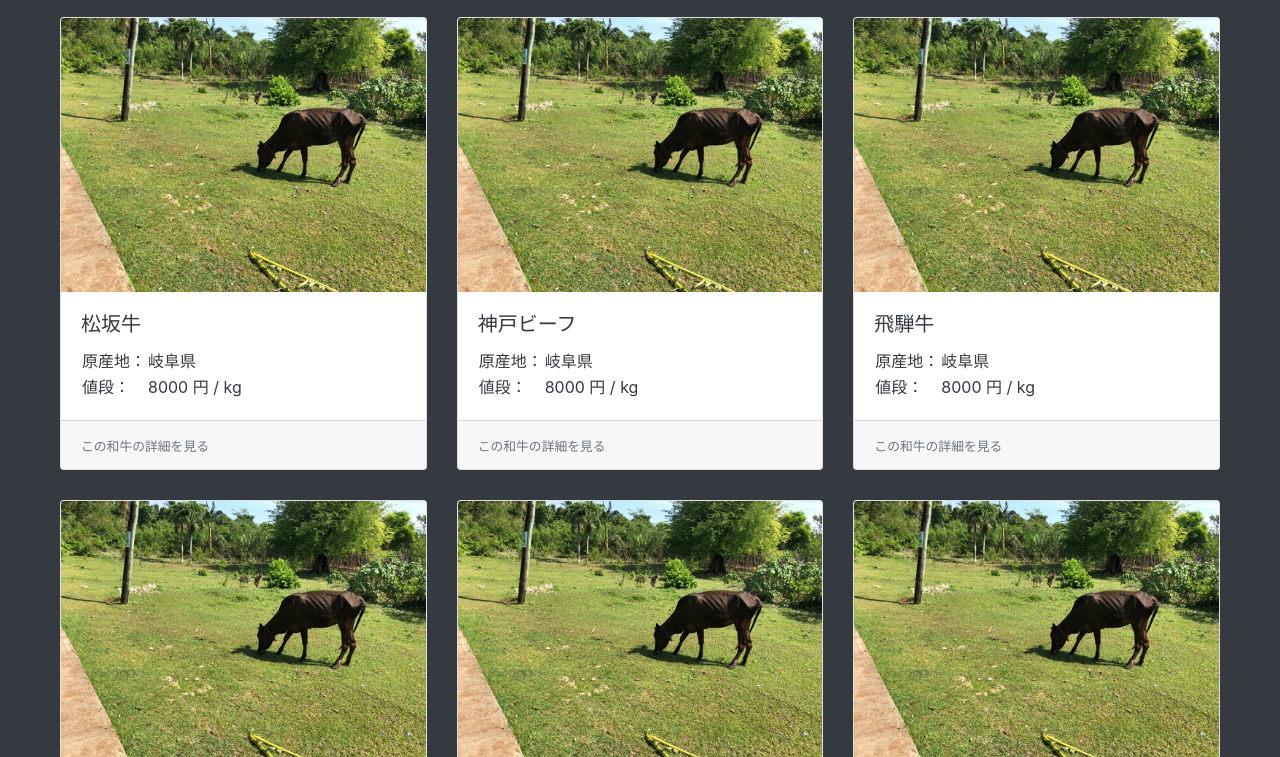
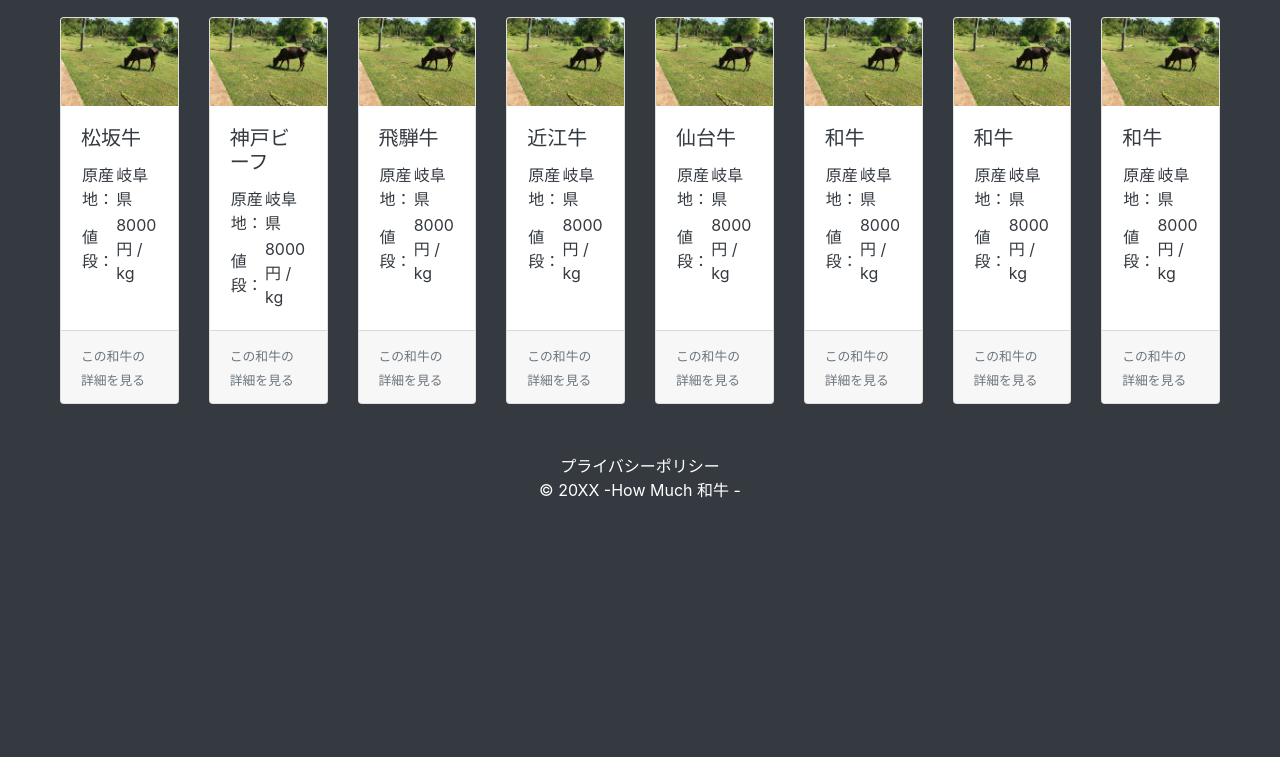
Before and after one commit to yusuketani369/wagyu_price, a plain HTML site: page index.html in a window 1280 px wide. Shown: the part 43-800 px from the top of the page. Drawn offline with Linux system fonts and the light colour scheme.

Commit message:
1行あたりのカード枚数を4枚に変更
q

exit

:q

```diff
--- a/index.html
+++ b/index.html
@@ -85,8 +85,44 @@
           <small class="text-muted">この和牛の詳細を見る</small>
         </div>
       </a>
-    </div>
-    <div class="card-deck row">
+      <a href="#" class="card">
+        <img class="card-img-top" src="img/ph_beaf.jpg">
+        <div class="card-body">
+          <h5 class="card-title">近江牛</h5>
+          <table>
+            <tr>
+              <td>原産地： </td>
+              <td>岐阜県</td>
+            </tr>
+            <tr>
+              <td>値段： </td>
+              <td>8000 円 / kg</td>
+            </tr>
+          </table>
+        </div>
+        <div class="card-footer">
+          <small class="text-muted">この和牛の詳細を見る</small>
+        </div>
+      </a>
+      <a href="#" class="card">
+        <img class="card-img-top" src="img/ph_beaf.jpg">
+        <div class="card-body">
+          <h5 class="card-title">仙台牛</h5>
+          <table>
+            <tr>
+              <td>原産地： </td>
+              <td>岐阜県</td>
+            </tr>
+            <tr>
+              <td>値段： </td>
+              <td>8000 円 / kg</td>
+            </tr>
+          </table>
+        </div>
+        <div class="card-footer">
+          <small class="text-muted">この和牛の詳細を見る</small>
+        </div>
+      </a>
       <a href="#" class="card">
         <img class="card-img-top" src="img/ph_beaf.jpg">
         <div class="card-body">
```
